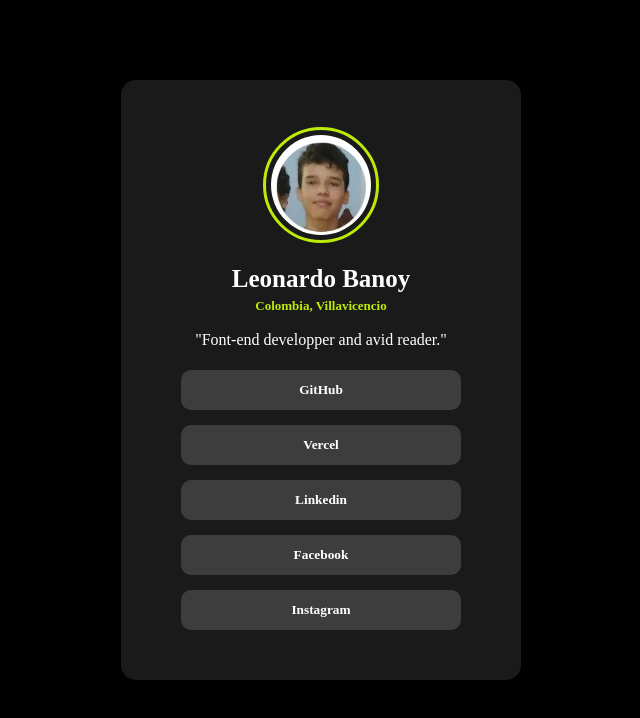
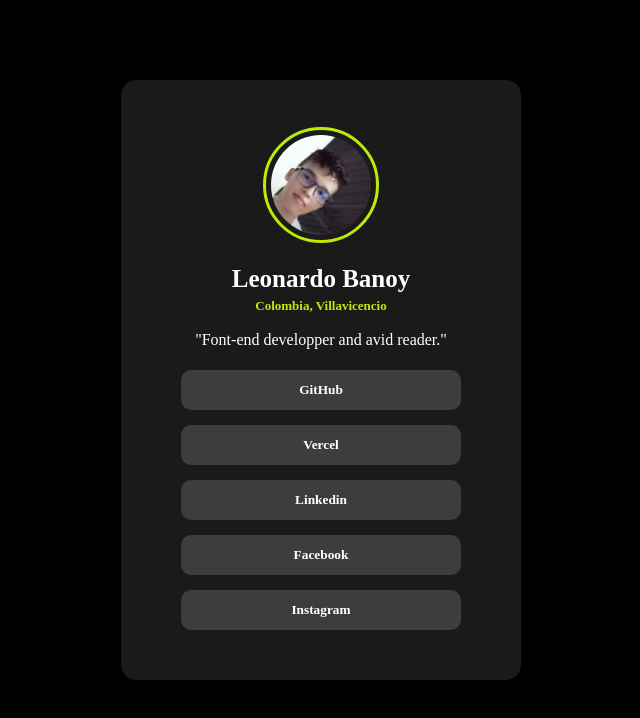
Before and after one commit to Leonardo0622/carta-negra, a plain HTML site: page index.html in a window 1280 px wide. Shown: the whole page, without its empty margins (319-959 px from the left). Drawn offline with Linux system fonts and the light colour scheme.

Commit message:
cambio 2

```diff
--- a/index.html
+++ b/index.html
@@ -10,7 +10,7 @@
     <div class="grande_div">
       <div class="info">
         <div class="imag">
-          <img src="/img/carta0.jpeg" alt="" class="image" />
+          <img src="/img/carta1.jpg" alt="" class="image" />
         </div>
         <h3>Leonardo Banoy</h3>
         <h4>Colombia, Villavicencio</h4>
--- a/styles.css
+++ b/styles.css
@@ -33,9 +33,10 @@
     outline: 3px solid #bdeb07;
   }
   .image {
-    width: 100%; /* Assure que l'image prend toute la largeur du conteneur */
-    height: 100%; /* Assure que l'image prend toute la hauteur du conteneur */
-    object-fit: cover; /* Ajuste l'image pour remplir entièrement le conteneur tout en conservant son aspect d'origine */
+    width: 100%;
+    height: 100%;
+    object-fit: cover;
+    background-image: url(/img/carta1.jpg);
   }
 
   h3,
```
Also changed, not shown: img/carta1.jpg (added).
